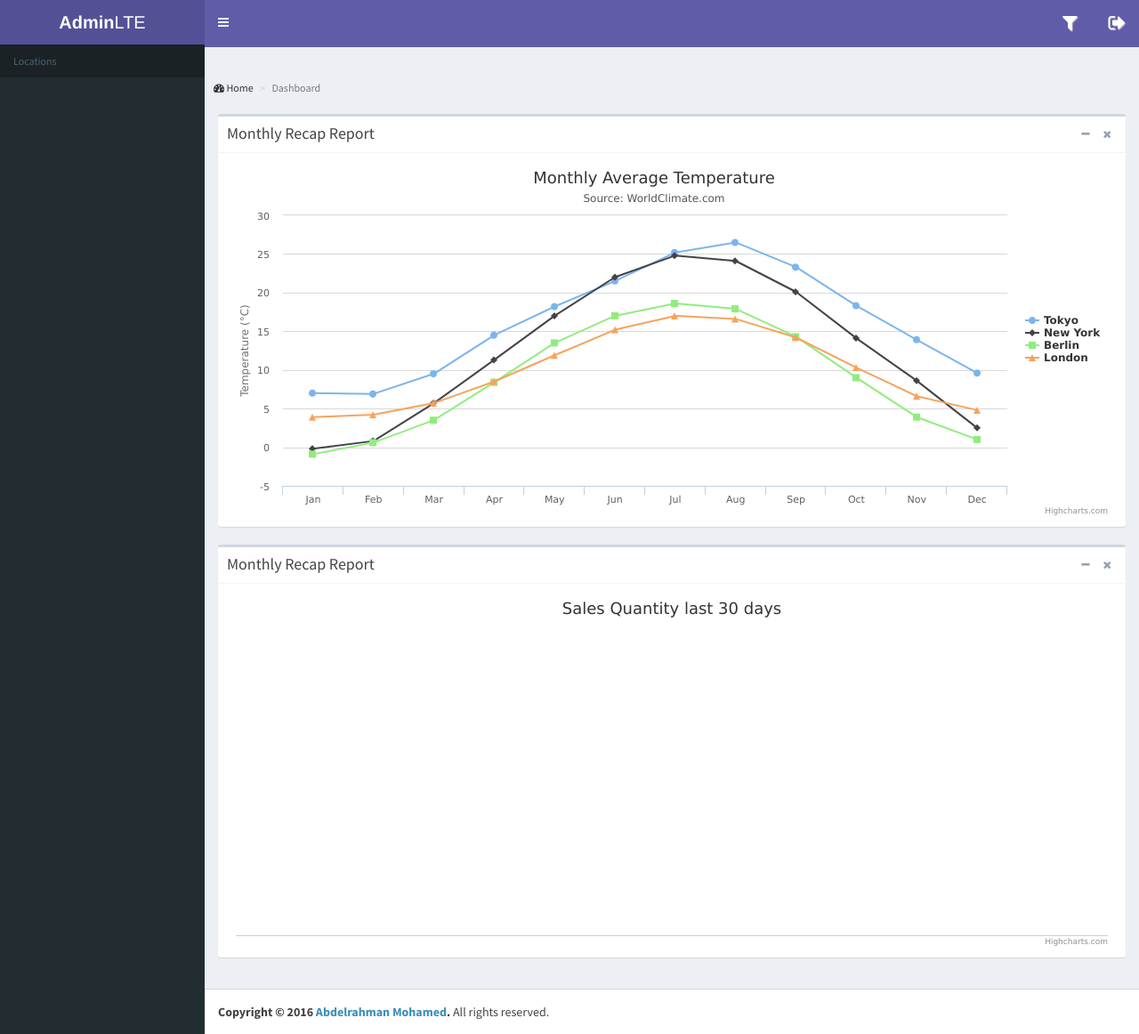
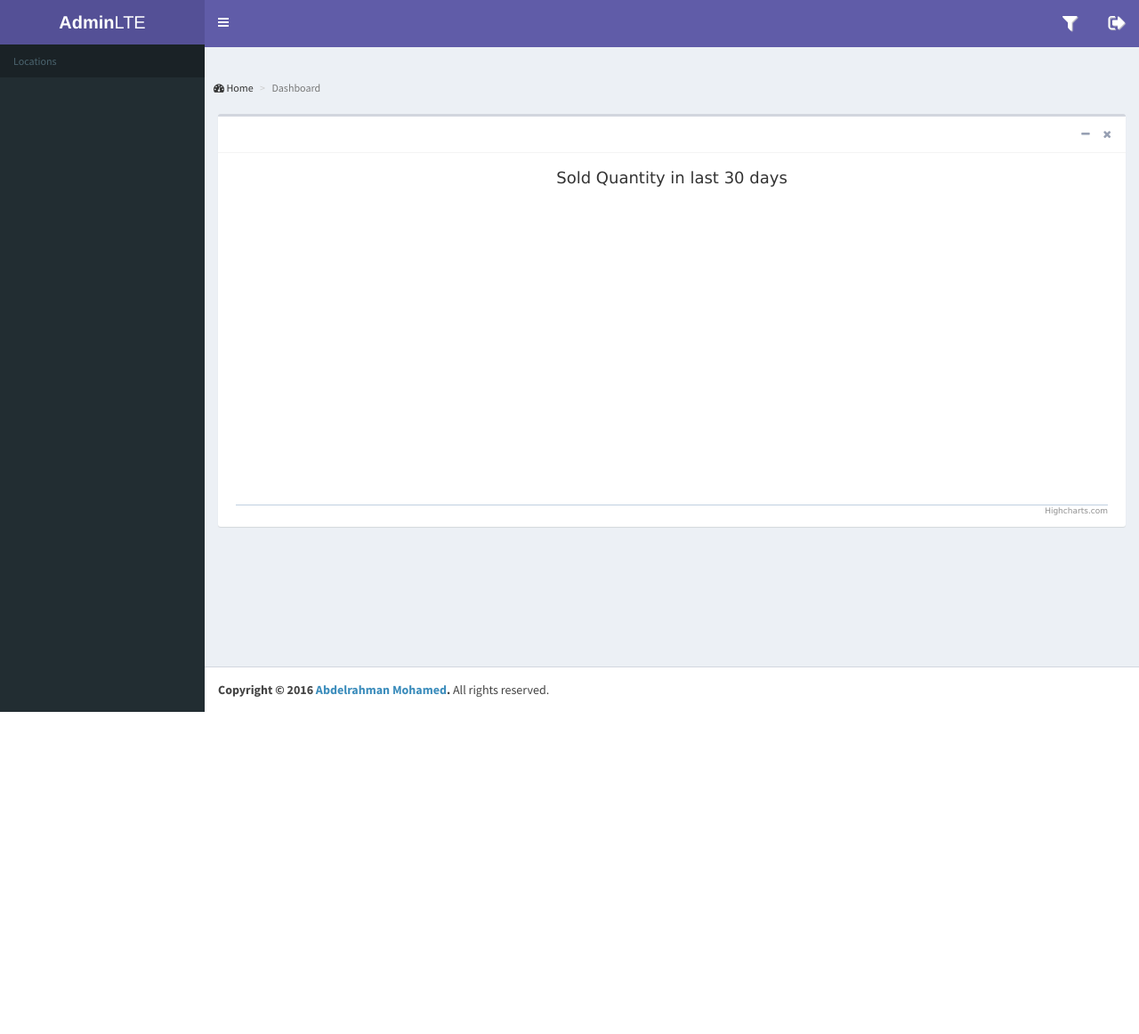
Before and after one commit to abdofawzi5/Store, a Django app: page / in a window 1280 px wide. Shown: the whole page at 89% size. After the commit the page ends 800 px from the top, so only its background shows below. Run offline with Django 3.2, Linux system fonts and the light colour scheme; the visitor is signed in with stand-in values (Sample User, id 1); data that the repository does not hold is empty; some libraries are stand-ins or nearby versions.

Commit message:
apply django 1.9

```diff
--- a/Charts/views.py
+++ b/Charts/views.py
@@ -81,7 +81,7 @@ def setChart(chartTitle,subtitle,xAxis,yAxis,yAxisDrilldown,yAxisTitle,yAxisTitl
         axis['subtitle'] = subtitle
     else:
         axis['subtitle'] = ''
-    return axis
+    return json.dumps(axis)
 
 def drawChart (dataDictionaryInList,chartTitle,subtitle,yAxisTitle,yAxisTitle2,unit,xAxisList):
     """
@@ -107,7 +107,6 @@ def drawChartWithDrilldown(dataDictionaryInList,chartTitle,subtitle,yAxisTitle,y
     i = 0
     for dic in dataDictionaryInList:
         yAxis.append(yAxisWithDrilldownForm(dic['name'], dic['value'],i))
-        print DrilldownForm(dic['name'], dic['data'],i)
         yAxisDrilldown.append(DrilldownForm(dic['name'], dic['data'],i))
         i += 1
     return setChart(chartTitle,subtitle, xAxisList, yAxis,yAxisDrilldown,yAxisTitle, yAxisTitle2, unit)
--- a/StockDashboard/urls.py
+++ b/StockDashboard/urls.py
@@ -2,6 +2,6 @@ from django.conf.urls import url
 from StockDashboard import views
 
 urlpatterns = (
-    url(r'^$',views.companyLevel),
+    url(r'^',views.companyLevel),
     #url(r'^index$',views.all_farms),
 )
--- a/StockDashboard/views.py
+++ b/StockDashboard/views.py
@@ -1,9 +1,10 @@
 from django.shortcuts import render_to_response
 from django.contrib.auth.decorators import login_required
+from django.utils.translation import  ugettext_lazy as _
 from datetime import date, timedelta, datetime
 from Company.views import getAllLocations
 from Product.views import productAndCategoryQuantity
-from Charts.views import drawChart, xAxisListDates, drawChartWithDrilldown
+from Charts.views import drawChartWithDrilldown
 
 @login_required(login_url='/admin/login/')
 def companyLevel(request):
@@ -19,10 +20,20 @@ def companyLevelContext(request):
         dateFilter = datetime.strptime(dateFilter, '%Y-%m-%d').date()
     context['dateFilter'] = str(dateFilter)
     context['locations'] = getAllLocations()
-    context['productQuantitySummeryChart'] = productQuantitySummeryChart(dateFilter)
+    context['soldQuantityInLast30DaysChart'] = soldQuantityInLast30DaysChart(dateFilter)
     return context
 
-def productQuantitySummeryChart(dateFilter):
+
+
+
+
+"""
+********************************************************************************
+********************************* Build Charts *********************************
+********************************************************************************
+"""
+
+def soldQuantityInLast30DaysChart(dateFilter):
     totalQuantity = productAndCategoryQuantity(dateFilter - timedelta(30), dateFilter)
     dataDictionaryInList = []
     for oneQuantity in totalQuantity:
@@ -35,5 +46,4 @@ def productQuantitySummeryChart(dateFilter):
             categoryQuantity += product['quantity']
         dic['value'] = categoryQuantity
         dataDictionaryInList.append(dic)
-    print dataDictionaryInList
-    return drawChartWithDrilldown(dataDictionaryInList, 'Sales Quantity last 30 days',None, None, None, None, None)
+    return drawChartWithDrilldown(dataDictionaryInList,unicode(_('Sold Quantity in last 30 days')),None, None, None, None, None)
--- a/Store/urls.py
+++ b/Store/urls.py
@@ -7,7 +7,7 @@ urlpatterns = [
     # Admin URL
     url(r'^admin/', include(admin.site.urls)),
     # to protect require login in media
-    url(r'^media/(?P<filename>.*)$', views.protected_media),
+    url(r'^media/(?P<filename>.*)', views.protected_media),
 
     # Translation
 #     url(r'^jsi18n/$', javascript_catalog, js_info_dict),
@@ -15,7 +15,7 @@ urlpatterns = [
 
     # Examples:
     # url(r'^$', 'Store.views.home', name='home'),
-    url(r'^$', include('StockDashboard.urls',namespace="StockDashboard")),
+    url(r'^', include('StockDashboard.urls',namespace="StockDashboard")),
 
 ]
 
--- a/static/Charts/chart.js
+++ b/static/Charts/chart.js
@@ -197,13 +197,14 @@ function draw_chart_with_Drilldown(className,axis,floatSize,reverse)
                 borderWidth: 0,
                 dataLabels: {
                     enabled: true,
-                    format: '{point.y:.1f}%'
+                    format: '{point.y:.'+floatSize+'f}',
                 }
             }
         },
         tooltip: {
             headerFormat: '<span style="font-size:11px">{series.name}</span><br>',
-            pointFormat: '<span style="color:{point.color}">{point.name}</span>: <b>{point.y:.2f}%</b> of total<br/>'
+            pointFormat: '<span style="color:{point.color}">{point.name}</span>: <b>{point.y}</b> of total<br/>',
+            valueDecimals:floatSize,
         },
         series:  [{
             name: '',
--- a/templates/StockDashboard/companyLevel.html
+++ b/templates/StockDashboard/companyLevel.html
@@ -12,7 +12,7 @@
   <div class="col-md-12">
     <div class="box">
       <div class="box-header with-border">
-        <h3 class="box-title">Monthly Recap Report</h3>
+        <h3 class="box-title"></h3>
         <div class="box-tools pull-right">
           <button class="btn btn-box-tool" data-widget="collapse"><i class="fa fa-minus"></i></button>
           <button class="btn btn-box-tool" data-widget="remove"><i class="fa fa-times"></i></button>
@@ -21,28 +21,7 @@
       <div class="box-body">
         <div class="row">
           <div class="col-md-12">
-              <div id="container" style="min-width: 310px; height: 400px; margin: 0 auto"></div>
-          </div><!-- /.col -->
-        </div><!-- /.row -->
-      </div><!-- ./box-body -->
-    </div><!-- /.box -->
-  </div><!-- /.col -->
-</div><!-- /.row -->
-
-<div class="row">
-  <div class="col-md-12">
-    <div class="box">
-      <div class="box-header with-border">
-        <h3 class="box-title">Monthly Recap Report</h3>
-        <div class="box-tools pull-right">
-          <button class="btn btn-box-tool" data-widget="collapse"><i class="fa fa-minus"></i></button>
-          <button class="btn btn-box-tool" data-widget="remove"><i class="fa fa-times"></i></button>
-        </div>
-      </div><!-- /.box-header -->
-      <div class="box-body">
-        <div class="row">
-          <div class="col-md-12">
-              <div id="container2" style="min-width: 310px; height: 400px; margin: 0 auto"></div>
+              <div id="soldQuantityInLast30DaysChart" style="min-width: 310px; height: 400px; margin: 0 auto"></div>
           </div><!-- /.col -->
         </div><!-- /.row -->
       </div><!-- ./box-body -->
@@ -54,114 +33,6 @@
 {% block import_scripts%}
 
 <script type="text/javascript">
-
-  draw_chart_with_Drilldown('#container2',{{productQuantitySummeryChart|safe}},0,null);
-
-
-$(function () {
-    // Create the chart
-    $('#container').highcharts({
-        chart: {
-            type: 'column'
-        },
-        title: {
-            text: 'Browser market shares. January, 2015 to May, 2015'
-        },
-        subtitle: {
-            text: 'Click the columns to view versions. Source: <a href="http://netmarketshare.com">netmarketshare.com</a>.'
-        },
-        xAxis: {
-            type: 'category'
-        },
-        yAxis: {
-            title: {
-                text: 'Total percent market share'
-            }
-
-        },
-        legend: {
-            enabled: false
-        },
-        plotOptions: {
-            series: {
-                borderWidth: 0,
-                dataLabels: {
-                    enabled: true,
-                    format: '{point.y:.1f}%'
-                }
-            }
-        },
-
-        tooltip: {
-            headerFormat: '<span style="font-size:11px">{series.name}</span><br>',
-            pointFormat: '<span style="color:{point.color}">{point.name}</span>: <b>{point.y:.2f}%</b> of total<br/>'
-        },
-
-        series: [{
-            name: 'Brands',
-            colorByPoint: true,
-            data:[
-{y: 10, drilldown: 'Laptop', name: 'Laptop'},
-{y: 50, drilldown: 'TV', name: 'TV'}
-]
-        }],
-        drilldown: {
-            series: [
- {data: [['ASUS', 5], ['DELL', 5]], name: 'Laptop', id: 'Laptop'},
- {data: [['Samsoung', 50]], name: 'TV', id: 'TV'}]
-         }
-    });
-});
-
-
-  $(function () {
-    $('#container').highcharts({
-        title: {
-            text: 'Monthly Average Temperature',
-            x: -20 //center
-        },
-        subtitle: {
-            text: 'Source: WorldClimate.com',
-            x: -20
-        },
-        xAxis: {
-            categories: ['Jan', 'Feb', 'Mar', 'Apr', 'May', 'Jun',
-                'Jul', 'Aug', 'Sep', 'Oct', 'Nov', 'Dec']
-        },
-        yAxis: {
-            title: {
-                text: 'Temperature (°C)'
-            },
-            plotLines: [{
-                value: 0,
-                width: 1,
-                color: '#808080'
-            }]
-        },
-        tooltip: {
-            valueSuffix: '°C'
-        },
-        legend: {
-            layout: 'vertical',
-            align: 'right',
-            verticalAlign: 'middle',
-            borderWidth: 0
-        },
-        series: [{
-            name: 'Tokyo',
-            data: [7.0, 6.9, 9.5, 14.5, 18.2, 21.5, 25.2, 26.5, 23.3, 18.3, 13.9, 9.6]
-        }, {
-            name: 'New York',
-            data: [-0.2, 0.8, 5.7, 11.3, 17.0, 22.0, 24.8, 24.1, 20.1, 14.1, 8.6, 2.5]
-        }, {
-            name: 'Berlin',
-            data: [-0.9, 0.6, 3.5, 8.4, 13.5, 17.0, 18.6, 17.9, 14.3, 9.0, 3.9, 1.0]
-        }, {
-            name: 'London',
-            data: [3.9, 4.2, 5.7, 8.5, 11.9, 15.2, 17.0, 16.6, 14.2, 10.3, 6.6, 4.8]
-        }]
-    });
-});
-
+    draw_chart_with_Drilldown('#soldQuantityInLast30DaysChart',{{soldQuantityInLast30DaysChart|safe}},0,null);
 </script>
 {%endblock%}
```
